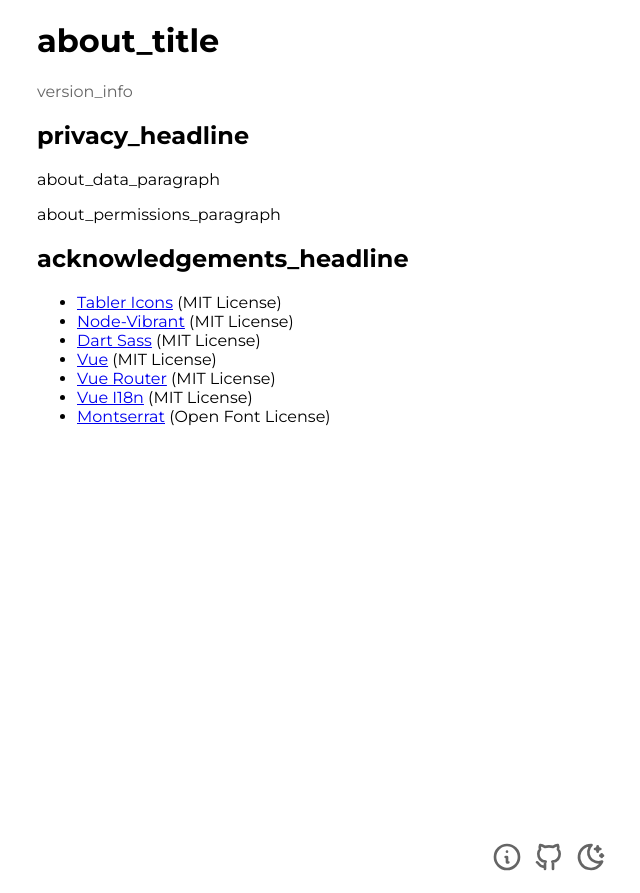
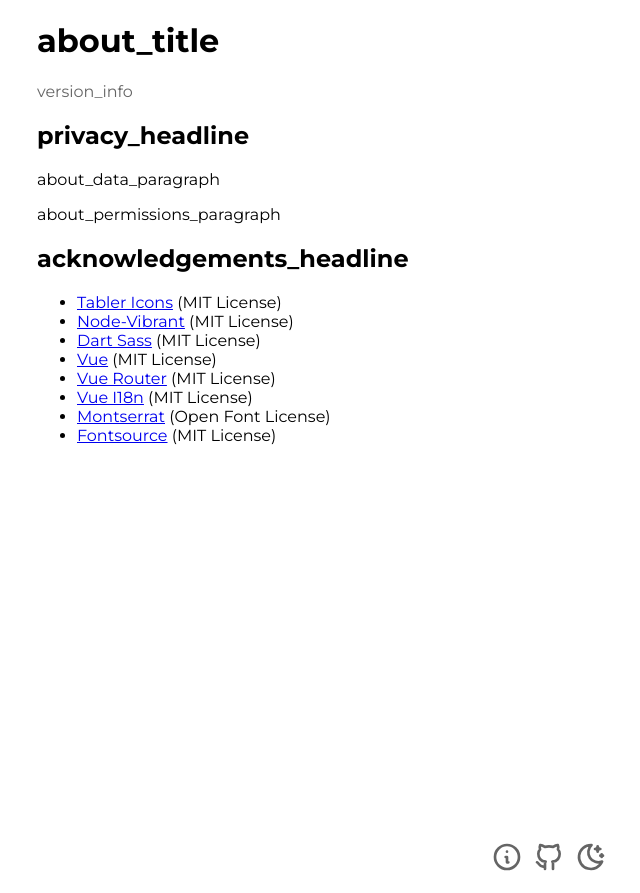
Before and after one commit to johann-vu/music-spotlight, a Vue app: page /about in a window 1280 px wide. Shown: the whole page, without its empty margins (91-731 px from the left). Built offline with nearby package versions, Linux system fonts and the light colour scheme.

Commit message:
Adding fontsource to acknowledgements

```diff
--- a/src/views/About.vue
+++ b/src/views/About.vue
@@ -65,6 +65,11 @@
           url: "https://github.com/JulietaUla/Montserrat",
           license: "Open Font License",
         },
+        {
+          title: "Fontsource",
+          url: "https://fontsource.org/",
+          license: "MIT License",
+        },
       ],
     };
   },
```
